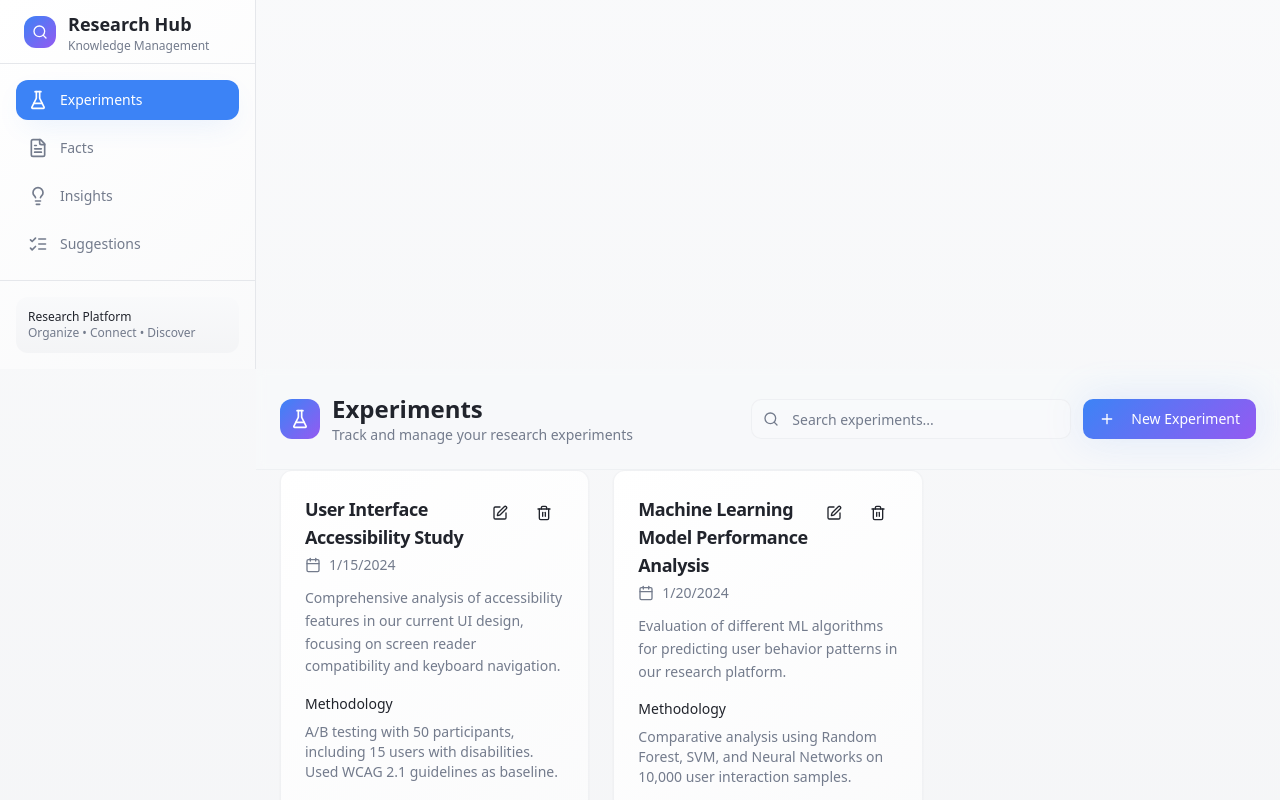
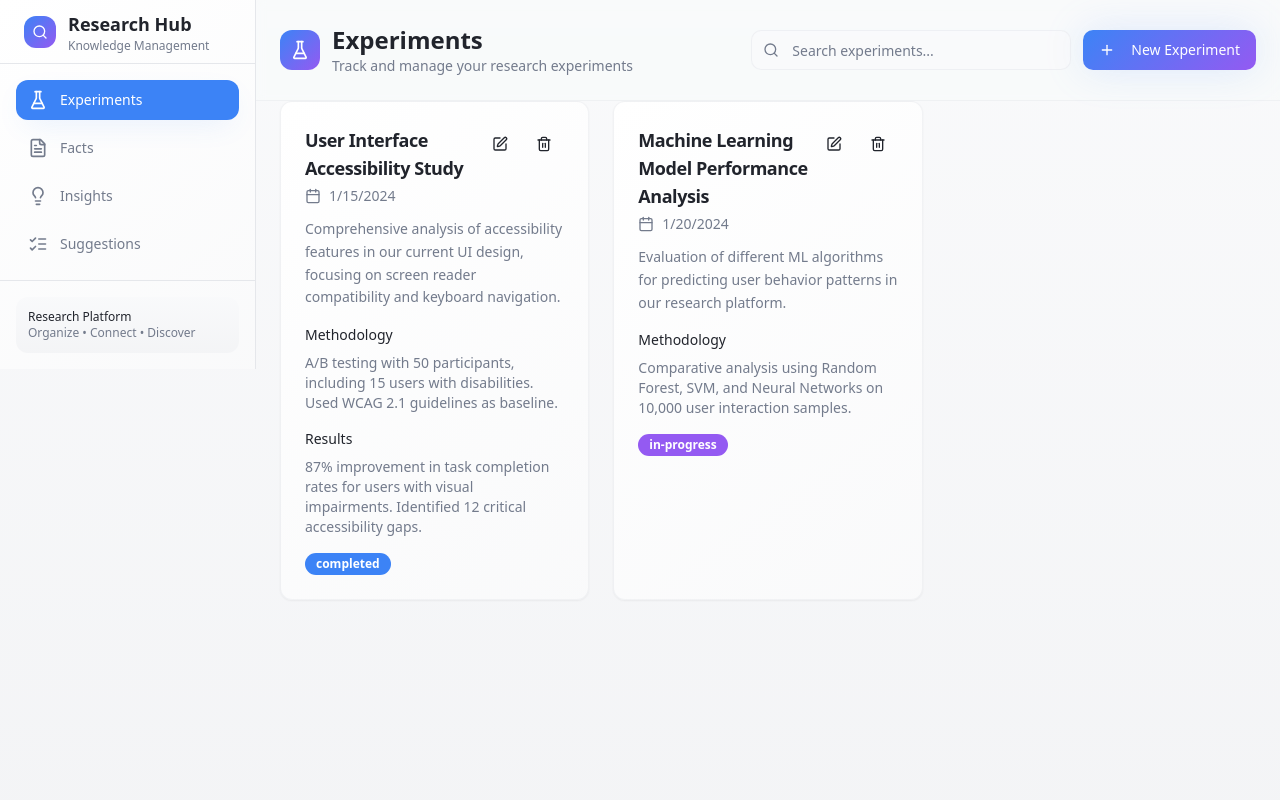
Before and after one commit to nomadnur/lab-logbook, a React (Vite) app: page / in a window 1280 px wide. Shown: the top 800 px of the page. Built offline with nearby package versions, Linux system fonts and the light colour scheme.

Commit message:
Fix sidebar and content layout
Adjusted `Layout.tsx` to ensure the sidebar and content area float side-by-side without excessive margins or empty spaces.

```diff
--- a/src/components/layout/Layout.tsx
+++ b/src/components/layout/Layout.tsx
@@ -7,13 +7,11 @@ interface LayoutProps {
 
 export function Layout({ children }: LayoutProps) {
   return (
-    <div className="min-h-screen bg-gradient-subtle">
+    <div className="flex min-h-screen bg-gradient-subtle">
       <Sidebar />
-      <div className="md:ml-64">
-        <main className="min-h-screen">
-          {children}
-        </main>
-      </div>
+      <main className="flex-1">
+        {children}
+      </main>
     </div>
   );
 }
--- a/src/components/layout/Sidebar.tsx
+++ b/src/components/layout/Sidebar.tsx
@@ -48,8 +48,8 @@ export function Sidebar() {
       {/* Sidebar */}
       <div
         className={cn(
-          "fixed left-0 top-0 z-40 h-full w-64 transform bg-gradient-card border-r border-border transition-transform duration-300 ease-in-out md:translate-x-0 md:static md:z-0",
-          isOpen ? "translate-x-0" : "-translate-x-full"
+          "w-64 h-full bg-gradient-card border-r border-border transition-transform duration-300 ease-in-out md:translate-x-0 md:static md:z-0",
+          isOpen ? "fixed left-0 top-0 z-40 translate-x-0" : "fixed left-0 top-0 z-40 -translate-x-full md:relative"
         )}
       >
         <div className="flex h-full flex-col">
```
